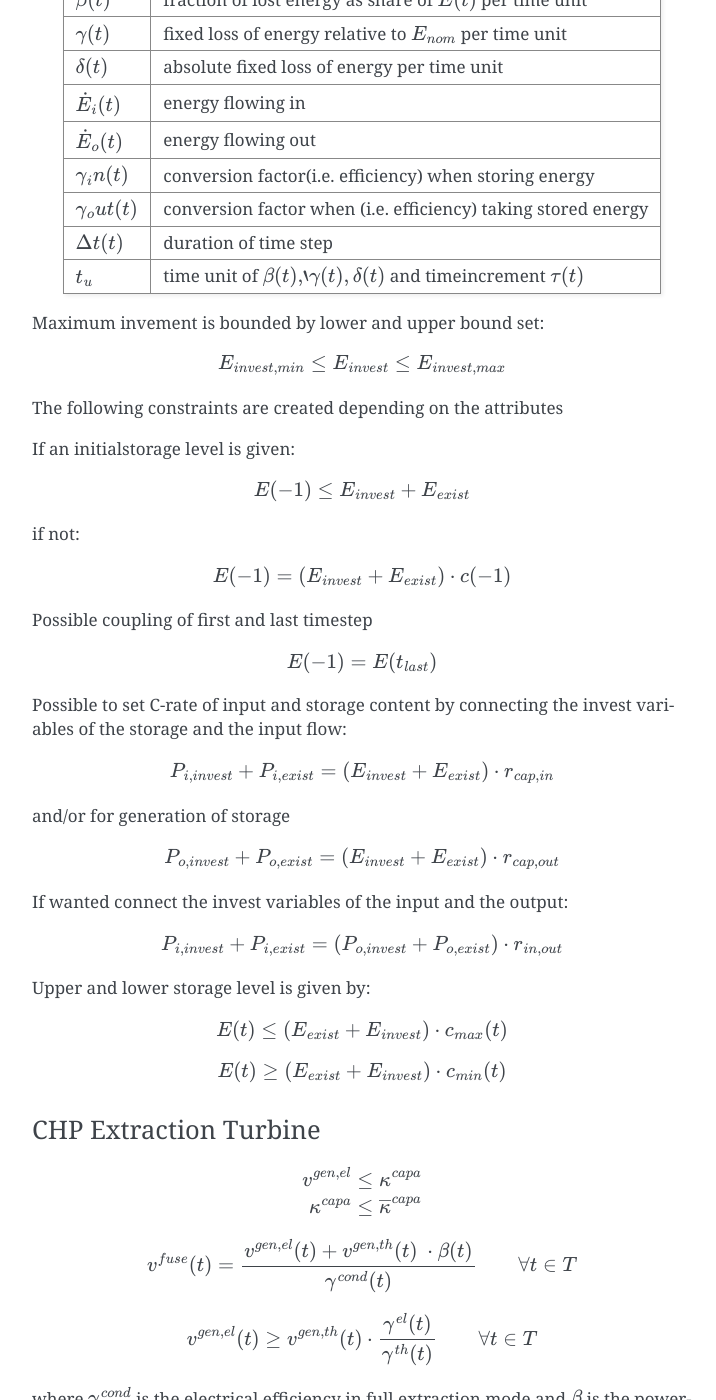
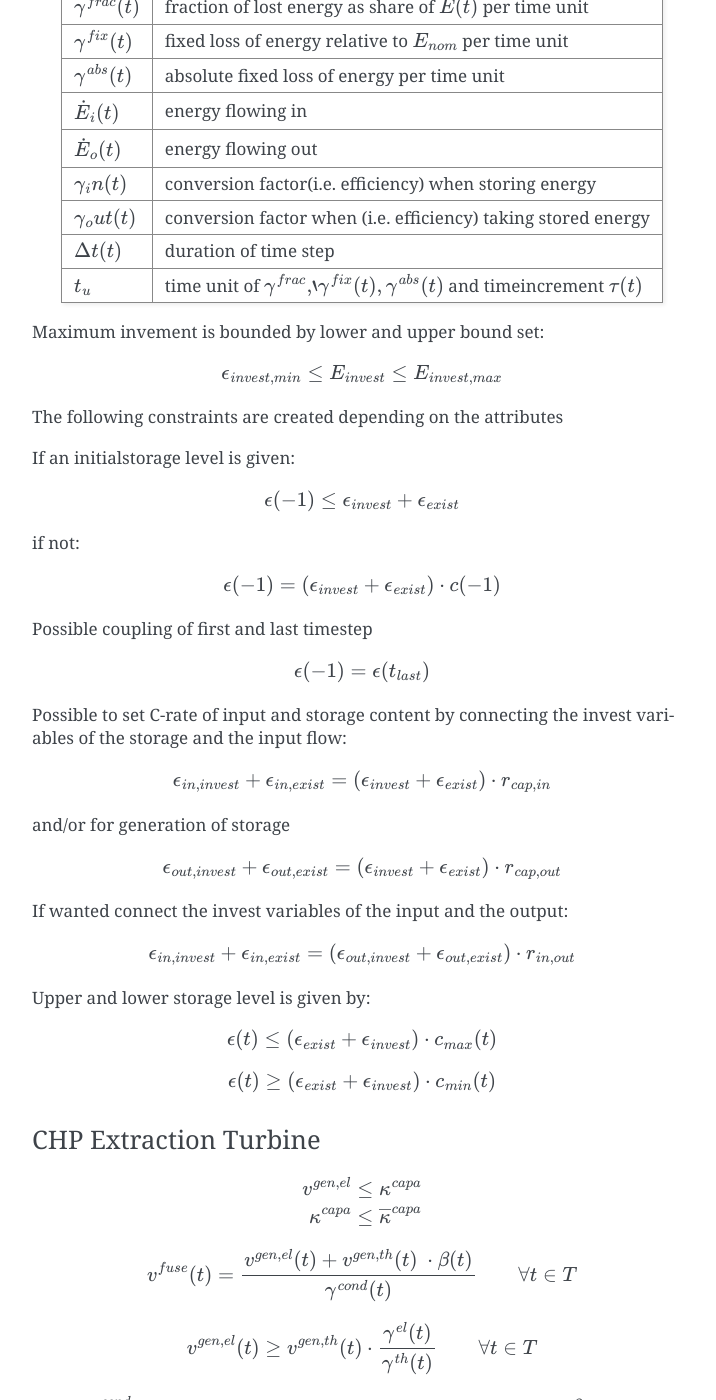
Before and after one commit to open-modex/mathematical-documentation, a Sphinx documentation site: the page built from doc/source/frameworks/oemof.rst, in a window 1280 px wide and 1400 px high, scrolled down 1284 px. Shown: the whole window, without its empty margins (388-1104 px from the left). Built offline with Sphinx 7.4.7, drawn with Linux system fonts in a browser that asks for light colours; some of the changed text lies outside the part shown.

```diff
--- a/doc/source/frameworks/oemof.rst
+++ b/doc/source/frameworks/oemof.rst
@@ -33,24 +33,24 @@
 
 .. math::
 
-  E(t) = \\
-  E(t-1) \cdot (1 - \beta(t))^{ \Delta t(t)/(t_u)} \\
-  - \gamma(t)\cdot (E_{exist} + E_{invest}) \cdot {\Delta t(t) /(t_u)}\\
-  - \delta(t) \cdot {\Delta t(t) /(t_u)}\\
-  - \frac{v^{out}(t)}{\gamma_{out}(t)} \cdot \Delta t(t)\\
-  + v_{in}(t) \cdot \gamma_{in}(t) \cdot \Delta t(t)
+  \epsilon(t) = \\
+  \epsilon(t-1) \cdot (1 - \gamma^{frac}(t))^{ \Delta t(t)/(t_u)} \\
+  - \gamma^{fix}(t)\cdot (\epsilon_{exist} + \epsilon_{invest}) \cdot {\Delta t(t) /(t_u)}\\
+  - \gamma^{abs}(t) \cdot {\Delta t(t) /(t_u)}\\
+  - \frac{\epsilon^{out}(t)}{\gamma_{out}(t)} \cdot \Delta t(t)\\
+  + \epsilon_{in}(t) \cdot \gamma_{in}(t) \cdot \Delta t(t)
 
 =========================== =======================
 symbol                      explanation
 =========================== =======================
-:math:`E(t)`                energy currently stored
-:math:`E_{nom}`             nominal capacity of the energy storage
+:math:`\epsilon(t)`         energy currently stored
+:math:`\epsilon_{nom}`      nominal capacity of the energy storage
 :math:`c(-1)`               state before initial time step
 :math:`c_{min}(t)`          minimum allowed storage
 :math:`c_{max}(t)`          maximum allowed storage
-:math:`\beta(t)`            fraction of lost energy as share of :math:`E(t)` per time unit
-:math:`\gamma(t)`           fixed loss of energy  relative to :math:`E_{nom}` per time unit
-:math:`\delta(t)`           absolute fixed loss of energy per time unit
+:math:`\gamma^{frac}(t)`            fraction of lost energy as share of :math:`E(t)` per time unit
+:math:`\gamma^{fix}(t)`     fixed loss of energy  relative to :math:`E_{nom}` per time unit
+:math:`\gamma^{abs}(t)`           absolute fixed loss of energy per time unit
 :math:`\dot{E}_i(t)`        energy flowing in
 :math:`\dot{E}_o(t)`        energy flowing out
 :math:`\gamma_in(t)`        conversion factor(i.e. efficiency) when storing energy
@@ -58,54 +58,54 @@
                             (i.e. efficiency)
                             taking stored energy
 :math:`\Delta t(t)`          duration of time step
-:math:`t_u`                 time unit of :math:`\beta(t), `\gamma(t), \delta(t)` and timeincrement :math:`\tau(t)`
+:math:`t_u`                 time unit of :math:`\gamma^{frac}, `\gamma^{fix}(t), \gamma^{abs}(t)` and timeincrement :math:`\tau(t)`
 =========================== =======================
 
 
 Maximum invement is bounded by lower and upper bound set:
 
 .. math::
-      E_{invest, min} \le E_{invest} \le E_{invest, max}
+      \epsilon_{invest, min} \le E_{invest} \le E_{invest, max}
 
 The following constraints are created depending on the attributes
 
 If an initialstorage level is given:
 
-.. math:: E(-1) \le E_{invest} + E_{exist}
+.. math:: \epsilon(-1) \le \epsilon_{invest} + \epsilon_{exist}
 
 if not:
 
-.. math:: E(-1) = (E_{invest} + E_{exist}) \cdot c(-1)
+.. math:: \epsilon(-1) = (\epsilon_{invest} + \epsilon_{exist}) \cdot c(-1)
 
 Possible coupling of first and last timestep
 
-.. math:: E(-1) = E(t_{last})
+.. math:: \epsilon(-1) = \epsilon(t_{last})
 
 Possible to set C-rate of input and storage content by connecting the invest
 variables of the storage and the input flow:
 
 .. math::
-        P_{i,invest} + P_{i,exist} =
-        (E_{invest} + E_{exist}) \cdot r_{cap,in}
+        \epsilon_{in,invest} + \epsilon_{in,exist} =
+        (\epsilon_{invest} + \epsilon_{exist}) \cdot r_{cap,in}
 
 and/or for generation of storage
 
 .. math::
-    P_{o,invest} + P_{o,exist} =
-    (E_{invest} + E_{exist}) \cdot r_{cap,out}
+    \epsilon_{out,invest} + \epsilon_{out,exist} =
+    (\epsilon_{invest} + \epsilon_{exist}) \cdot r_{cap,out}
 
 If wanted connect the invest variables of the input and the output:
 
 .. math::
-    P_{i,invest} + P_{i,exist} =
-    (P_{o,invest} + P_{o,exist}) \cdot r_{in,out}
+    \epsilon_{in,invest} + \epsilon_{in,exist} =
+    (\epsilon_{out,invest} + \epsilon_{out,exist}) \cdot r_{in,out}
 
 Upper and lower storage level is given by:
 
 .. math::
-    E(t) \leq (E_{exist} + E_{invest}) \cdot c_{max}(t)
+    \epsilon(t) \leq (\epsilon_{exist} + \epsilon_{invest}) \cdot c_{max}(t)
 
-.. math:: E(t) \geq (E_{exist} + E_{invest}) \cdot c_{min}(t)
+.. math:: \epsilon(t) \geq (\epsilon_{exist} + \epsilon_{invest}) \cdot c_{min}(t)
 
 
 
```
